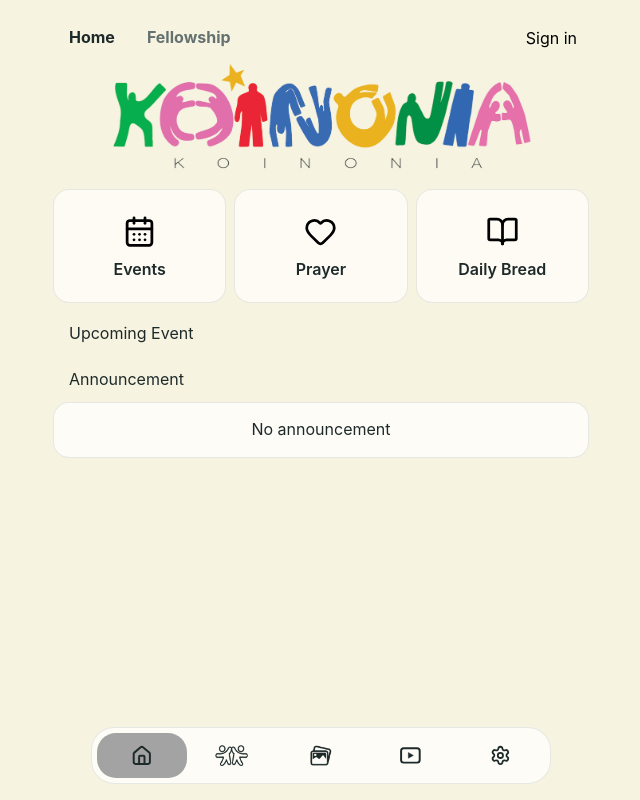
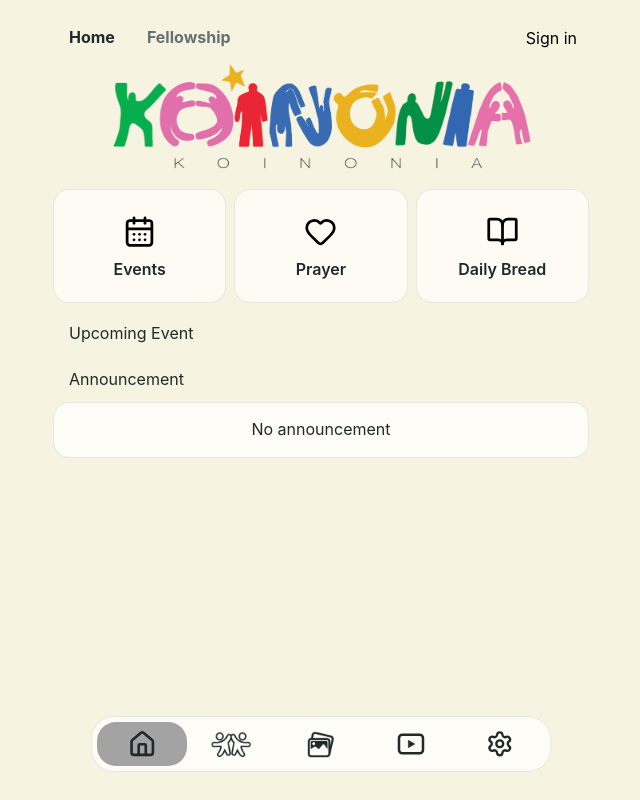
Before and after one commit to jslee6381/church-app, a Next.js app: page /home in a window 1280 px wide. Shown: the whole page, without its empty margins (319-959 px from the left). Built offline with nearby package versions, Linux system fonts and the light colour scheme; no server answers.

Commit message:
Update bottom-nav.tsx

```diff
--- a/components/navigation/bottom-nav.tsx
+++ b/components/navigation/bottom-nav.tsx
@@ -298,7 +298,7 @@ export function BottomNav() {
   return (
     <div
       className={`pointer-events-none fixed inset-x-0 z-40 ${
-        isAndroid ? "bottom-0 px-0" : "bottom-4 px-3"
+        isAndroid ? "bottom-0 px-0" : "bottom-[calc(env(safe-area-inset-bottom)+28px)] px-3"
       }`}
     >
       <div className={`mx-auto w-full ${isAndroid ? "max-w-none" : "max-w-[460px]"}`}>
@@ -334,7 +334,7 @@ export function BottomNav() {
                 aria-label={item.label}
                 className={`bottom-nav-item flex min-h-11 items-center justify-center transition ${
                   isActive ? "bottom-nav-item-active text-primary" : "bottom-nav-item-inactive text-accent-foreground"
-                } ${isAndroid ? "rounded-[12px] py-1.5" : "rounded-[19px] py-1.5"}`}
+                } ${isAndroid ? "rounded-[12px] py-0.5" : "rounded-[19px] py-0.5"}`}
                 href={item.href}
                 key={item.href}
                 onClick={(event) =>
@@ -345,7 +345,7 @@ export function BottomNav() {
               >
                 <Icon
                   className={`${
-                    item.label === "Video" ? "size-[1.55rem]" : item.label === "Fellowship" ? "size-[2.05rem]" : item.label === "Setting" ? "size-[1.3rem]" : "size-[1.35rem]"
+                    item.label === "Video" ? "size-[2rem]" : item.label === "Fellowship" ? "size-[2.5rem]" : item.label === "Setting" ? "size-[1.72rem]" : "size-[1.78rem]"
                   } ${isActive ? "stroke-[2.2]" : "stroke-[2.05]"}`}
                 />
               </Link>
```
